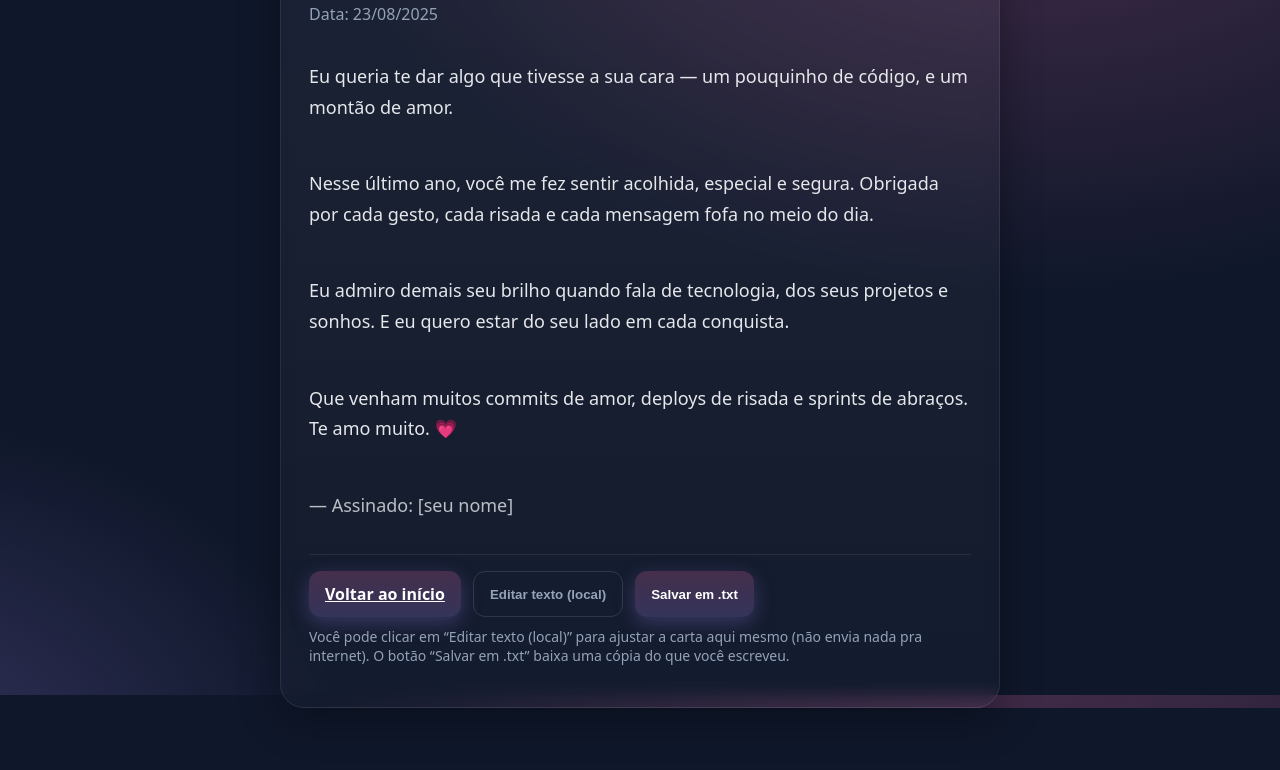
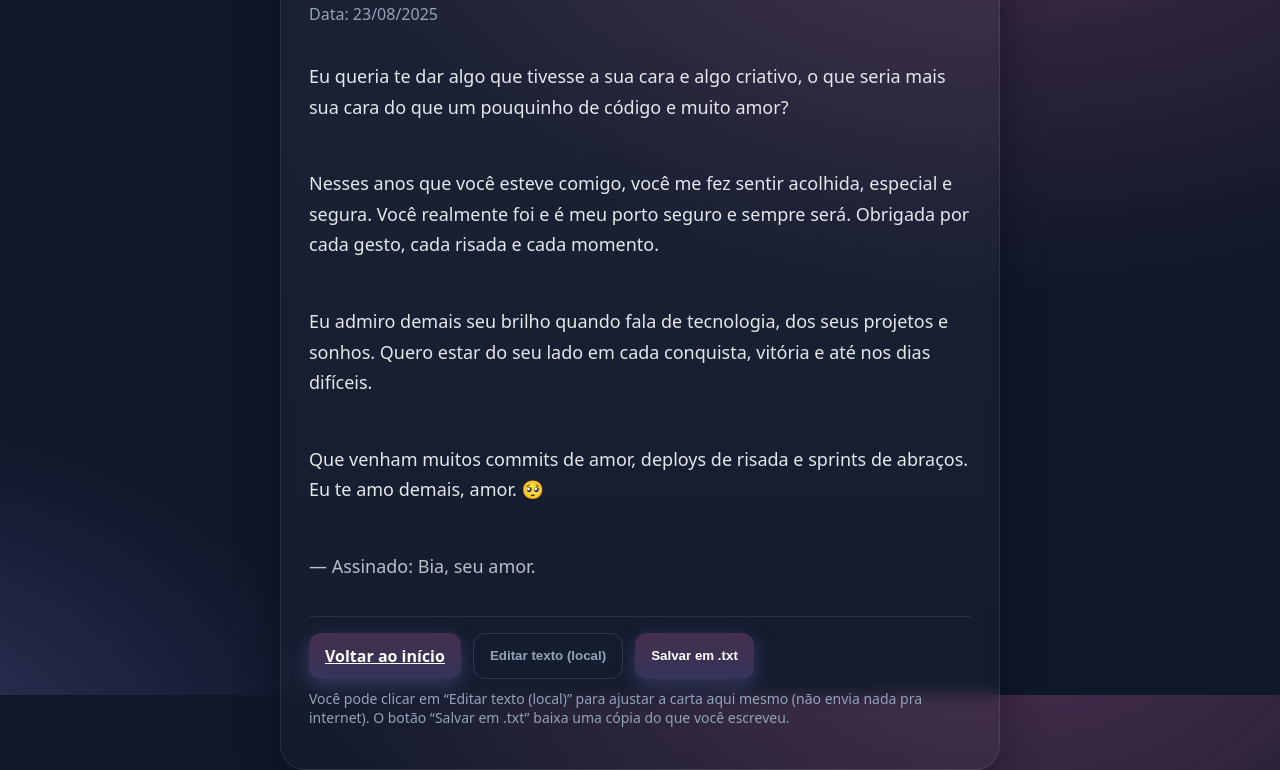
Before and after one commit to beatrizpm21/Desafio---C-digo-Amor, a plain HTML site: page carta.html in a window 1280 px wide. Shown: the part 105-875 px from the top of the page. Before the commit the page ends 813 px from the top, so only its background shows below. Drawn offline with Linux system fonts and the light colour scheme.

Commit message:
Update carta.html

```diff
--- a/carta.html
+++ b/carta.html
@@ -96,11 +96,15 @@
     <p class="subtitle">Data: 23/08/2025</p>
 
     <section id="texto" style="display: grid; gap: 10px; font-size: 18px; line-height: 1.7;">
-      <p>Eu queria te dar algo que tivesse a sua cara — um pouquinho de código, e um montão de amor.</p>
-      <p>Nesse último ano, você me fez sentir acolhida, especial e segura. Obrigada por cada gesto, cada risada e cada mensagem fofa no meio do dia.</p>
-      <p>Eu admiro demais seu brilho quando fala de tecnologia, dos seus projetos e sonhos. E eu quero estar do seu lado em cada conquista.</p>
-      <p>Que venham muitos commits de amor, deploys de risada e sprints de abraços. Te amo muito. 💗</p>
-      <p style="opacity:.8">— Assinado: [seu nome]</p>
+      <p>Eu queria te dar algo que tivesse a sua cara e algo criativo, o que seria mais sua cara do que um pouquinho de código e muito amor?</p>
+
+<p>Nesses anos que você esteve comigo, você me fez sentir acolhida, especial e segura. Você realmente foi e é meu porto seguro e sempre será. Obrigada por cada gesto, cada risada e cada momento.</p>
+
+<p>Eu admiro demais seu brilho quando fala de tecnologia, dos seus projetos e sonhos. Quero estar do seu lado em cada conquista, vitória e até nos dias difíceis.</p>
+
+<p>Que venham muitos commits de amor, deploys de risada e sprints de abraços. Eu te amo demais, amor. 🥺</p>
+
+<p style="opacity: .8;">— Assinado: Bia, seu amor.</p>
     </section>
 
     <div class="divider"></div>
```
